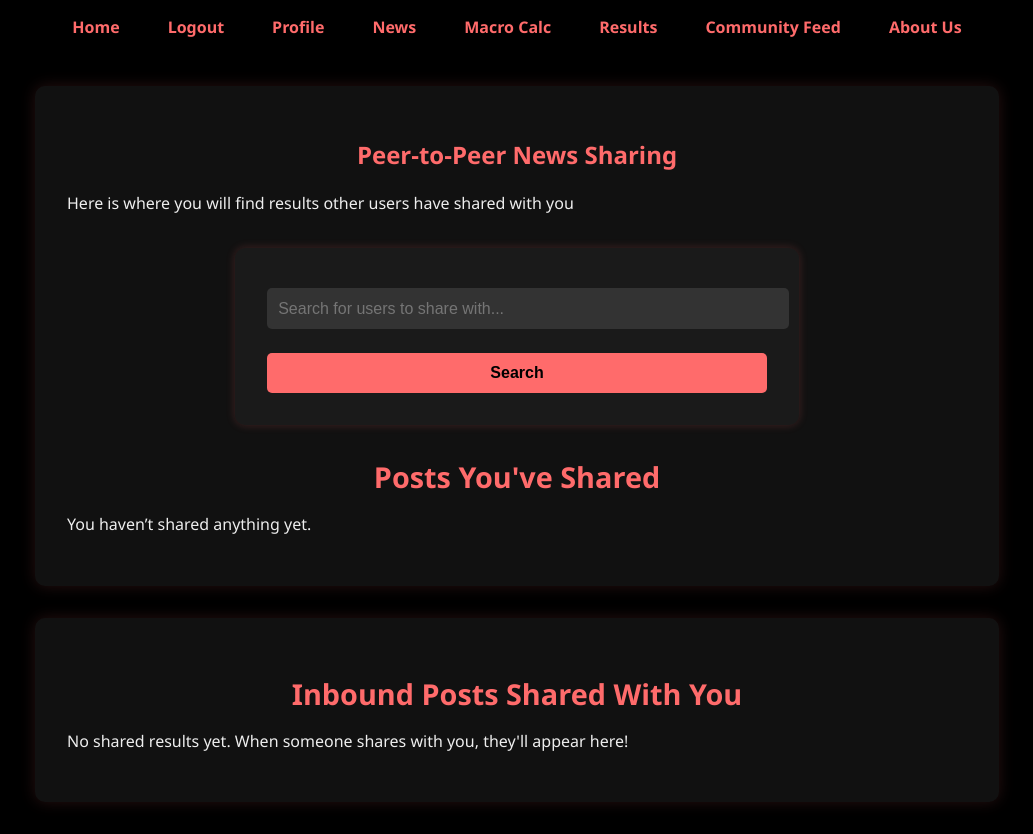
After one commit to noahgibson710/CITS3403-project, a Flask app: page /news in a window 1280 px wide. The commit adds this page. Shown: the whole page, without its empty margins (123-1156 px from the left). Run offline with Flask 3, Linux system fonts and the light colour scheme; a user stored in the database is signed in.

Commit message:
basic placeholder for peer-to-peer sharing

```diff
--- a/app/routes.py
+++ b/app/routes.py
@@ -197,6 +197,12 @@ def update_profile_info():
     db.session.commit()
     return redirect(url_for('profile', updated='1'))
 
+@app.route("/news")
+@login_required  # optional: restrict access to logged-in users
+def news():
+    return render_template("news.html")
+
+
 # Run the server
 if __name__ == "__app__":
     app.run(debug=True)
--- a/app/templates/base.html
+++ b/app/templates/base.html
@@ -19,6 +19,7 @@
         {% if current_user.is_authenticated %}
           <li><a href="{{ url_for('logout') }}">Logout</a></li>
           <li><a href="{{ url_for('profile') }}">Profile</a></li>
+          <li><a href="{{ url_for('news')}}">News</a></li>
         {% else %}
           <li><a href="{{ url_for('login') }}">Login</a></li>
         {% endif %}
--- /dev/null
+++ b/app/templates/news.html
@@ -0,0 +1,33 @@
+{% extends "base.html" %}
+
+{% block content %}
+  <section class="news-section">
+    <h1>Peer-to-Peer News Sharing</h1>
+    <p class="subtext">Here is where you will find results other users have shared with you</p>
+
+    <!-- Search bar to find users to share with -->
+    <form method="GET" action="{{ url_for('news') }}" class="search-form">
+      <input type="text" name="search" placeholder="Search for users to share with..." required />
+      <button type="submit">Search</button>
+    </form>
+
+    <!-- Outbound sharing (e.g., user's shared posts) -->
+    <div class="news-container">
+      <h2>Posts You've Shared</h2>
+      <div class="news-post">
+        <!-- Placeholder for posts the current user has shared -->
+        <p>You haven’t shared anything yet.</p>
+      </div>
+    </div>
+  </section>
+
+  <section class="news-section">
+    <h2>Inbound Posts Shared With You</h2>
+    <div class="news-container">
+      <div class="news-post">
+        <!-- Placeholder for inbound shared posts -->
+        <p>No shared results yet. When someone shares with you, they'll appear here!</p>
+      </div>
+    </div>
+  </section>
+{% endblock %}
```
